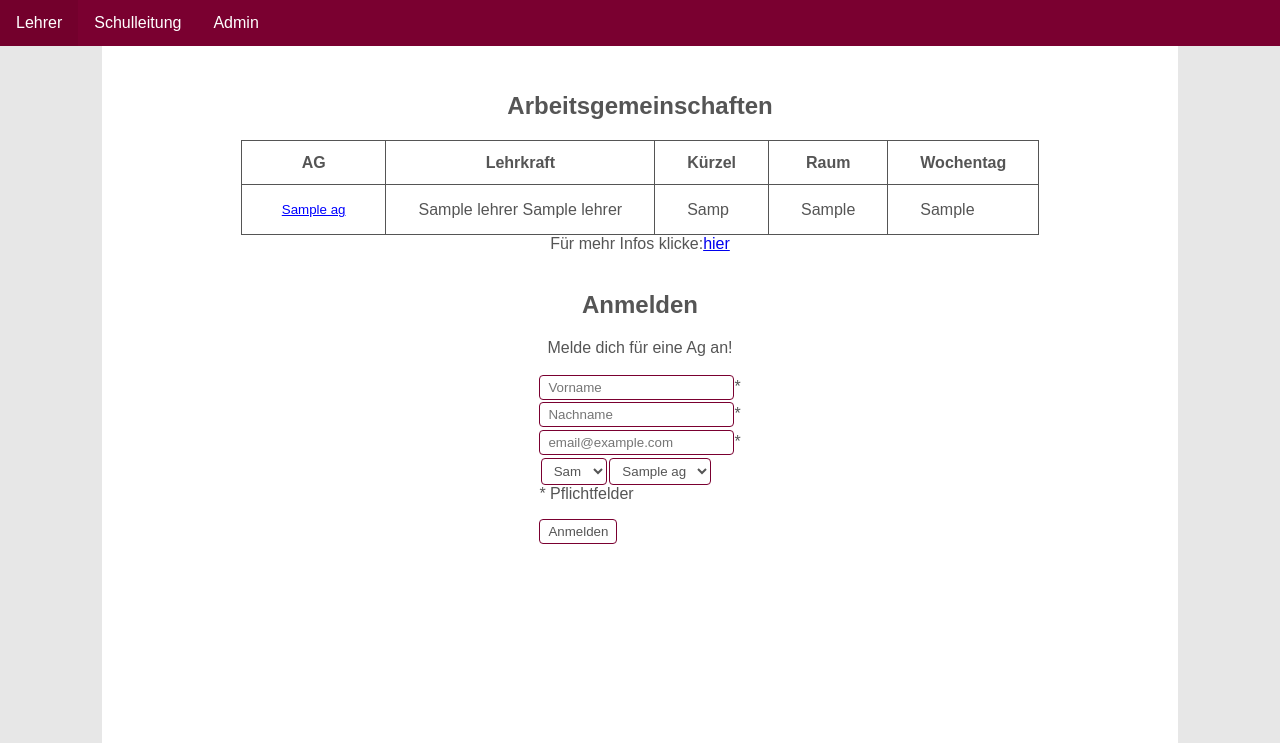
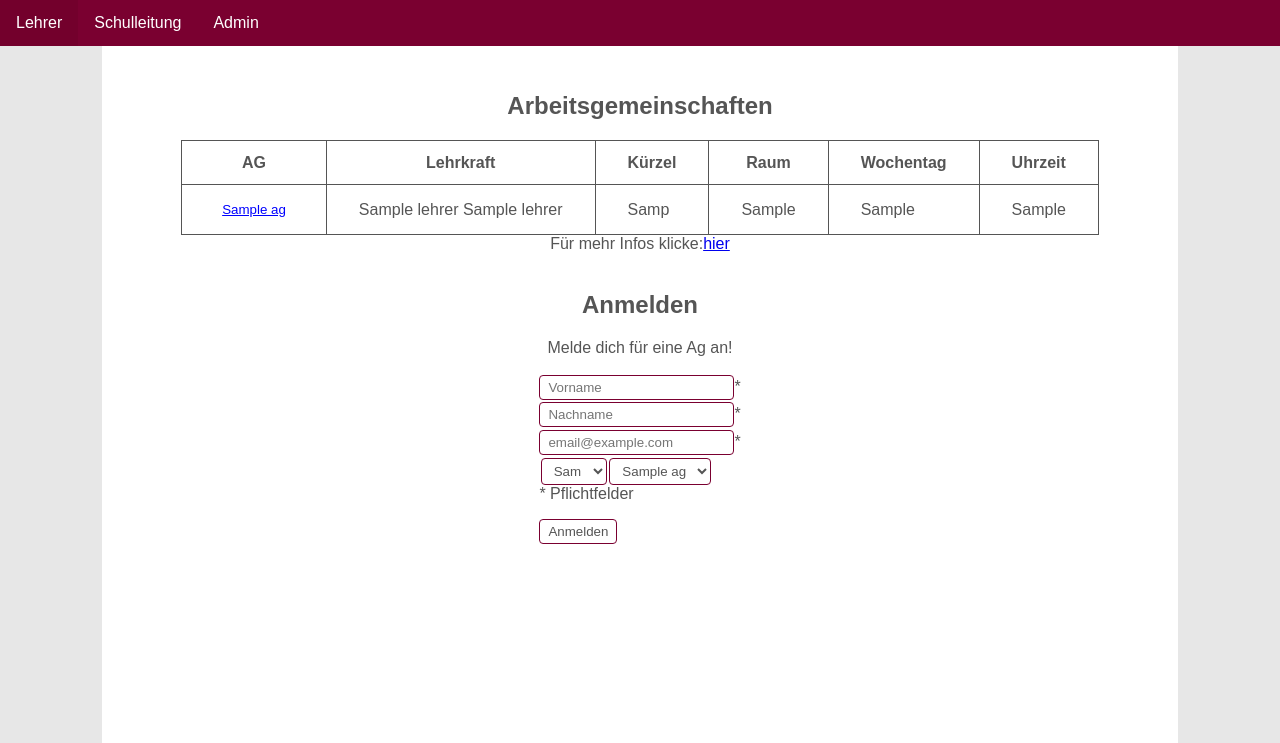
Before and after one commit to Sobottasgithub/AG-Verwaltung, a PHP site: page / in a window 1280 px wide. Shown: the top 743 px of the page. Run offline with PHP 8.4, Linux system fonts and the light colour scheme; tables that the repository leaves empty hold one stand-in row (values such as "Sample post").

Commit message:
update: display time

```diff
--- a/www-root/utils/agDetails.php
+++ b/www-root/utils/agDetails.php
@@ -19,7 +19,7 @@
                                 require __DIR__ . "/../login/defaultUser.php";
 
                                 $agName = $_POST['agName'];
-                                $getAgStatement = $conn->prepare("SELECT Name, Vorname, Nachname, Leitung, Raum, Wochentag, Beschreibung
+                                $getAgStatement = $conn->prepare("SELECT Name, Vorname, Nachname, Leitung, Raum, Wochentag, Beschreibung, Uhrzeit
                                          FROM Ag JOIN Lehrer ON Ag.Leitung = Lehrer.Kuerzel WHERE Name = :name");
                                 $getAgStatement->execute([':name' => $agName]);
 
@@ -31,13 +31,14 @@
                                 $row = $getAgStatement->fetch(PDO::FETCH_ASSOC);
                                 echo "<h1>" . $row["Name"] . "</h1>";
                                 echo "<table>";
-                                echo "<tr><td>Vorname</td><td>Nachname</td><td>Leitung</td><td>Raum</td><td>Wochentag</td><td>Teilnehmer</td></tr>";
+                                echo "<tr><th>Vorname</th><th>Nachname</th><th>Leitung</th><th>Raum</th><th>Wochentag</th><th>Uhrzeit</th><th>Teilnehmer</th></tr>";
                                 echo "<tr>";
                                 echo "<td>" . $row["Vorname"] . "</td>";
                                 echo "<td>" . $row["Nachname"] . "</td>";
                                 echo "<td>" . $row["Leitung"] . "</td>";
                                 echo "<td>" . $row["Raum"] . "</td>";
                                 echo "<td>" . $row["Wochentag"] . "</td>";
+                                echo "<td>" . $row["Uhrzeit"] . "</td>";
                                 echo "<td>" . $count["count"] . "</td>";
                                 echo "</tr>";
                                 echo "</table><br>";
--- a/www-root/utils/agDisplay.php
+++ b/www-root/utils/agDisplay.php
@@ -1,12 +1,12 @@
 <?php
     require __DIR__ . "/../login/defaultUser.php";
 
-    $query = "SELECT Name, Vorname, Nachname, Leitung, Raum, Wochentag FROM Ag JOIN Lehrer ON Ag.Leitung = Lehrer.Kuerzel";
+    $query = "SELECT Name, Vorname, Nachname, Leitung, Raum, Wochentag, Uhrzeit FROM Ag JOIN Lehrer ON Ag.Leitung = Lehrer.Kuerzel";
     $result = $conn->query($query);
 
     echo "<form action='/utils/agDetails.php' method='post'>";
     echo "<table>";
-    echo "<tr><th>AG</th><th>Lehrkraft</th><th>Kürzel</th><th>Raum</th><th>Wochentag</th></tr>";
+    echo "<tr><th>AG</th><th>Lehrkraft</th><th>Kürzel</th><th>Raum</th><th>Wochentag</th><th>Uhrzeit</th></tr>";
     if ($result->rowCount() > 0) {
         while($row = $result->fetch(PDO::FETCH_ASSOC)) {
             echo "<tr>";
@@ -15,6 +15,7 @@
             echo "<td>" . $row["Leitung"] . "</td>";
             echo "<td>" . $row["Raum"] . "</td>";
             echo "<td>" . $row["Wochentag"] . "</td>";
+            echo "<td>" . $row["Uhrzeit"] . "</td>";
             echo "</tr>";
         }
     }
```
